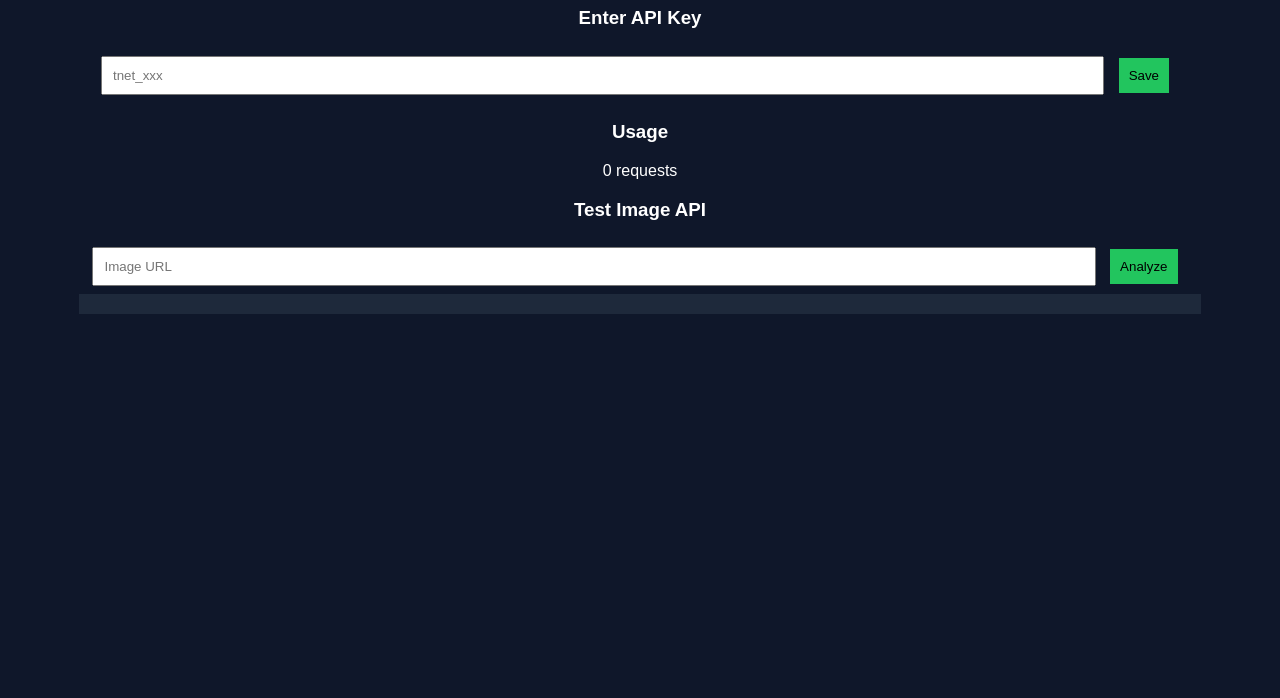
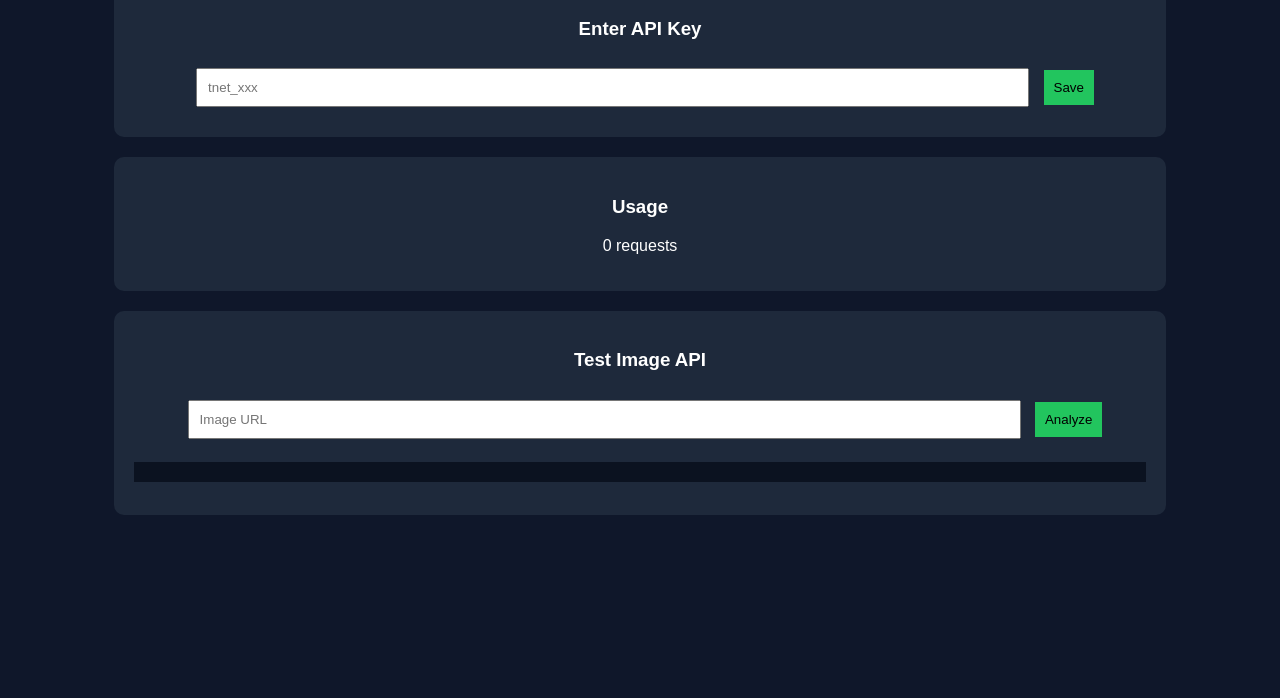
Before and after one commit to mvillen647-crypto/Trebedit, a plain HTML site: page index.html in a window 1280 px wide. Shown: the part 102-800 px from the top of the page. Drawn offline with Linux system fonts and the light colour scheme.

Commit message:
Update style.css

```diff
--- a/style.css
+++ b/style.css
@@ -3,26 +3,31 @@ body {
   background: #0f172a;
   color: white;
   text-align: center;
+}
+
+.card {
+  background: #1e293b;
   padding: 20px;
+  margin: 20px auto;
+  width: 80%;
+  border-radius: 10px;
+}
+
+input {
+  padding: 10px;
+  width: 80%;
+  margin: 10px;
 }
 
 button {
   padding: 10px;
-  margin: 10px;
   background: #22c55e;
   border: none;
   cursor: pointer;
 }
 
-input {
+pre {
+  text-align: left;
+  background: #0b1220;
   padding: 10px;
-  width: 80%;
 }
-
-pre {
-  background: #1e293b;
-  padding: 10px;
-  text-align: left;
-  width: 90%;
-  margin: auto;
-}
```
